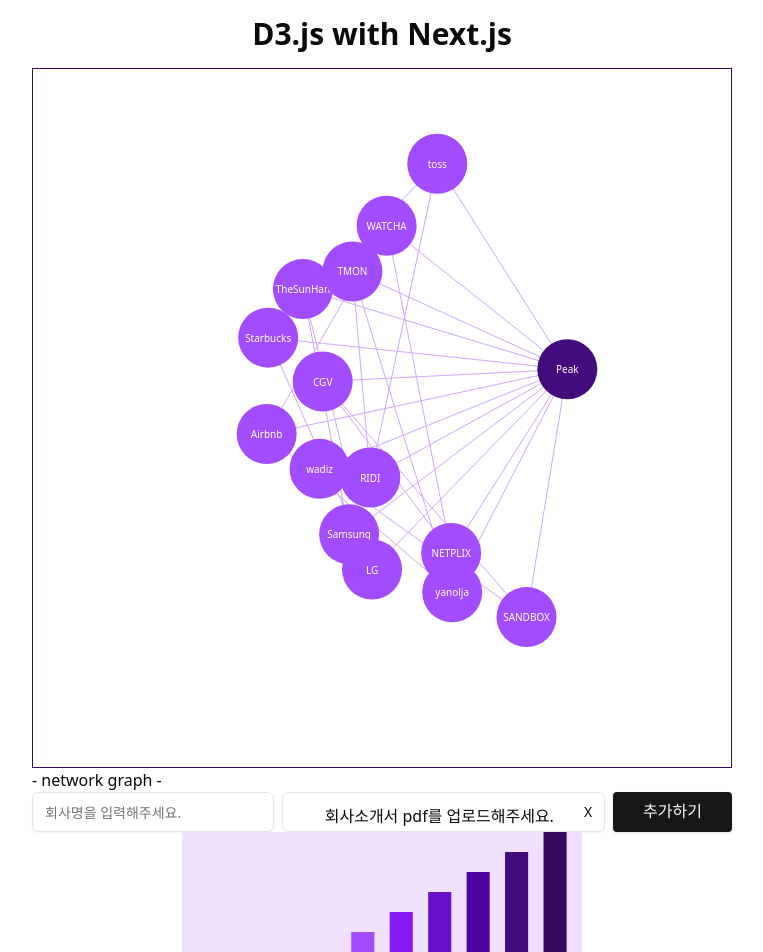
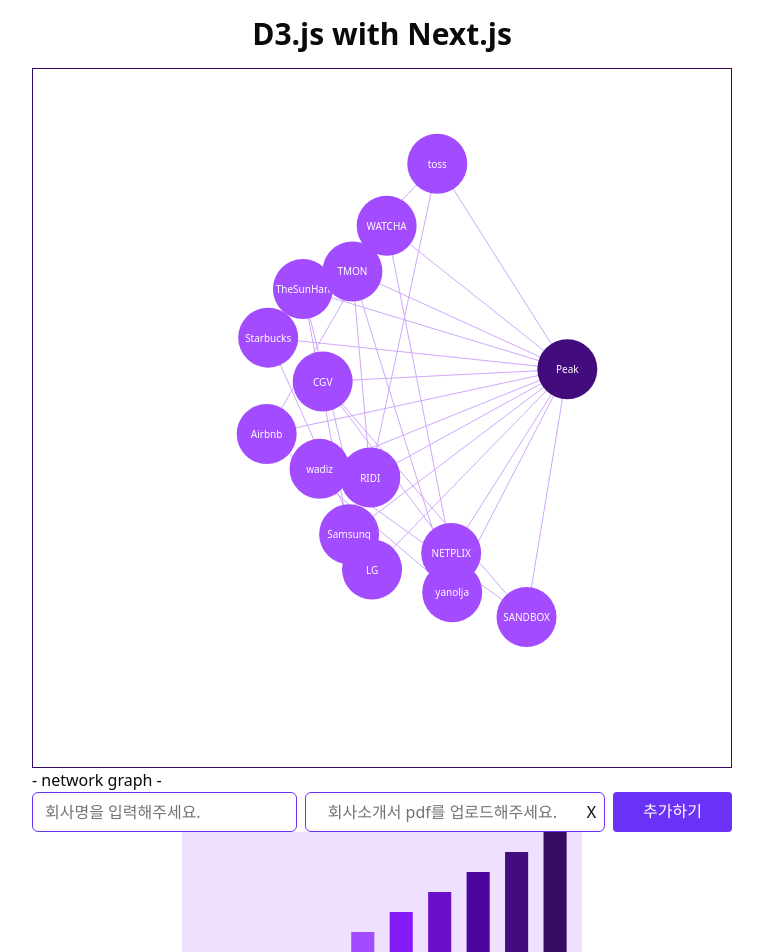
Before and after one commit to joycie416/Peak_FrontPage, a Next.js app: page / in a window 1280 px wide. Shown: the top 952 px of the page, without its empty margins (258-1021 px from the left). Built offline with nearby package versions, Linux system fonts and the light colour scheme.

Commit message:
style: shadcn ui에 style 적용

```diff
--- a/src/app/globals.css
+++ b/src/app/globals.css
@@ -11,9 +11,9 @@
     --card-foreground: 0 0% 3.9%;
     --popover: 0 0% 100%;
     --popover-foreground: 0 0% 3.9%;
-    --primary: 0 0% 9%;
+    --primary: #6a31f6;
     --primary-foreground: 0 0% 98%;
-    --secondary: 0 0% 96.1%;
+    --secondary: #6a31f6 10%;
     --secondary-foreground: 0 0% 9%;
     --muted: 0 0% 96.1%;
     --muted-foreground: 0 0% 45.1%;
@@ -84,8 +84,6 @@
   }
 }
 
-
-
 @layer base {
   * {
     @apply border-border outline-ring/50;
--- a/src/components/CompanyProfileForm.tsx
+++ b/src/components/CompanyProfileForm.tsx
@@ -3,6 +3,7 @@
 import { useRef, useState } from "react";
 import { Button } from "./ui/button";
 import { Input } from "./ui/input";
+import { cn } from "@/lib/utils";
 
 type CompanyProfileFormProps = {
   handleNode: (name: string) => void;
@@ -43,9 +44,6 @@
   //
   const handleSubmit = (e: React.FormEvent<HTMLFormElement>) => {
     e.preventDefault();
-    console.log(fileRef.current);
-    console.log(nameRef.current);
-    console.log(nameRef.current?.value);
     if (nameRef.current && nameRef.current.value && fileRef.current) {
       handleNode(nameRef.current.value);
       return;
@@ -54,13 +52,14 @@
   };
 
   return (
-    <form onSubmit={handleSubmit} className="flex gap-2">
+    <form onSubmit={handleSubmit} className="w-full flex gap-2">
       <Input type="text" placeholder="회사명을 입력해주세요." ref={nameRef} />
-      <div className="flex h-10 w-full rounded-md border border-input bg-transparent px-3 py-1 text-base shadow-sm transition-colors file:border-0 file:bg-transparent file:text-sm file:font-medium file:text-foreground placeholder:text-muted-foreground focus-visible:outline-none focus-visible:ring-1 focus-visible:ring-ring disabled:cursor-not-allowed disabled:opacity-50 md:text-sm">
+      <div className="w-[300px] flex shrink-0 justify-between align-center h-10 border border-primary rounded-md bg-transparent text-base transition-colors">
         <Button
           onClick={() => handleFileUpload()}
           type="button"
           variant="ghost"
+          className="px-3 py-1 flex-grow justify-start overflow-hidden"
         >
           <input
             type="file"
@@ -69,9 +68,22 @@
             onChange={() => handleFileChange()}
             className="hidden"
           />
-          {fileName || placeholder}
+          <p
+            className={cn(
+              "w-full break-all overflow-hidden whitespace-nowrap text-ellipsis",
+              {
+                "text-muted-foreground": !fileName,
+              }
+            )}
+          >
+            {fileName || placeholder}
+          </p>
         </Button>
-        <button type="button" onClick={() => handleFileDelete()}>
+        <button
+          type="button"
+          onClick={() => handleFileDelete()}
+          className="px-2"
+        >
           X
         </button>
       </div>
--- a/src/components/NetworkGraph.tsx
+++ b/src/components/NetworkGraph.tsx
@@ -211,7 +211,7 @@
 
   return (
     <>
-      <div className="w-fit">
+      <div className="w-[700px]">
         <svg ref={svgRef}></svg>
         <p>- network graph -</p>
         <CompanyProfileForm handleNode={handleNode} />
--- a/src/components/ui/button.tsx
+++ b/src/components/ui/button.tsx
@@ -1,28 +1,28 @@
-import * as React from "react"
-import { Slot } from "@radix-ui/react-slot"
-import { cva, type VariantProps } from "class-variance-authority"
+import * as React from "react";
+import { Slot } from "@radix-ui/react-slot";
+import { cva, type VariantProps } from "class-variance-authority";
 
-import { cn } from "@/lib/utils"
+import { cn } from "@/lib/utils";
 
 const buttonVariants = cva(
   "inline-flex items-center justify-center gap-2 whitespace-nowrap rounded-md text-sm font-medium transition-colors focus-visible:outline-none focus-visible:ring-1 focus-visible:ring-ring disabled:pointer-events-none disabled:opacity-50 [&_svg]:pointer-events-none [&_svg]:size-4 [&_svg]:shrink-0",
   {
     variants: {
       variant: {
-        default:
-          "bg-primary text-primary-foreground shadow hover:bg-primary/90",
-        destructive:
-          "bg-destructive text-destructive-foreground shadow-sm hover:bg-destructive/90",
+        default: "bg-primary text-white hover:bg-primary/90",
+        secondary:
+          "bg-secondary text-secondary-foreground hover:bg-secondary/80",
         outline:
-          "border border-input bg-background shadow-sm hover:bg-accent hover:text-accent-foreground",
-        secondary:
-          "bg-secondary text-secondary-foreground shadow-sm hover:bg-secondary/80",
-        ghost: "hover:bg-accent hover:text-accent-foreground",
-        link: "text-primary underline-offset-4 hover:underline",
+          "border border-primary bg-background hover:bg-accent hover:text-accent-foreground",
+
+        disabled:
+          "bg-destructive text-destructive-foreground hover:bg-destructive/90",
+        ghost: "hover:text-accent-foreground",
       },
       size: {
-        default: "h-10 px-[30px] py-[10px] rounded-sm text-[16px] leading-[120%]",
-        sm: "h-8 rounded-md px-3 text-xs",
+        default:
+          "h-10 px-[30px] py-[10px] rounded-sm text-[16px] leading-[120%]",
+        sm: "h-[27px] rounded-sm py-[3px] px-[15px] text-[14px]",
         lg: "h-10 rounded-md px-8",
         icon: "h-9 w-9",
       },
@@ -32,26 +32,26 @@
       size: "default",
     },
   }
-)
+);
 
 export interface ButtonProps
   extends React.ButtonHTMLAttributes<HTMLButtonElement>,
     VariantProps<typeof buttonVariants> {
-  asChild?: boolean
+  asChild?: boolean;
 }
 
 const Button = React.forwardRef<HTMLButtonElement, ButtonProps>(
   ({ className, variant, size, asChild = false, ...props }, ref) => {
-    const Comp = asChild ? Slot : "button"
+    const Comp = asChild ? Slot : "button";
     return (
       <Comp
         className={cn(buttonVariants({ variant, size, className }))}
         ref={ref}
         {...props}
       />
-    )
+    );
   }
-)
-Button.displayName = "Button"
+);
+Button.displayName = "Button";
 
-export { Button, buttonVariants }
+export { Button, buttonVariants };
--- a/src/components/ui/input.tsx
+++ b/src/components/ui/input.tsx
@@ -8,7 +8,7 @@
       <input
         type={type}
         className={cn(
-          "flex h-10 w-full rounded-md border border-input bg-transparent px-3 py-1 text-base shadow-sm transition-colors file:border-0 file:bg-transparent file:text-sm file:font-medium file:text-foreground placeholder:text-muted-foreground focus-visible:outline-none focus-visible:ring-1 focus-visible:ring-ring disabled:cursor-not-allowed disabled:opacity-50 md:text-sm",
+          "flex h-10 w-full rounded-md border border-primary bg-transparent px-3 py-1 text-[16px] transition-colors file:border-0 file:bg-transparent file:text-[16px] file:font-medium file:text-foreground placeholder:text-muted-foreground focus-visible:outline-none disabled:cursor-not-allowed disabled:opacity-50",
           className
         )}
         ref={ref}
--- a/tailwind.config.ts
+++ b/tailwind.config.ts
@@ -13,11 +13,11 @@
         background: "hsl(var(--background))",
         foreground: "hsl(var(--foreground))",
         primary: {
-          DEFAULT: "hsl(var(--primary))",
+          DEFAULT: "var(--primary)",
           foreground: "hsl(var(--primary-foreground))",
         },
         secondary: {
-          DEFAULT: "hsl(var(--secondary))",
+          DEFAULT: "var(--secondary)",
           foreground: "hsl(var(--secondary-foreground))",
         },
         gray: {
@@ -63,6 +63,9 @@
         md: "calc(var(--radius) - 2px)",
         sm: "calc(var(--radius) - 4px)",
       },
+      boxShadow: {
+        custom: "4px 12px 20px #F0ECF8",
+      },
     },
   },
   plugins: [require("tailwindcss-animate")],
```
